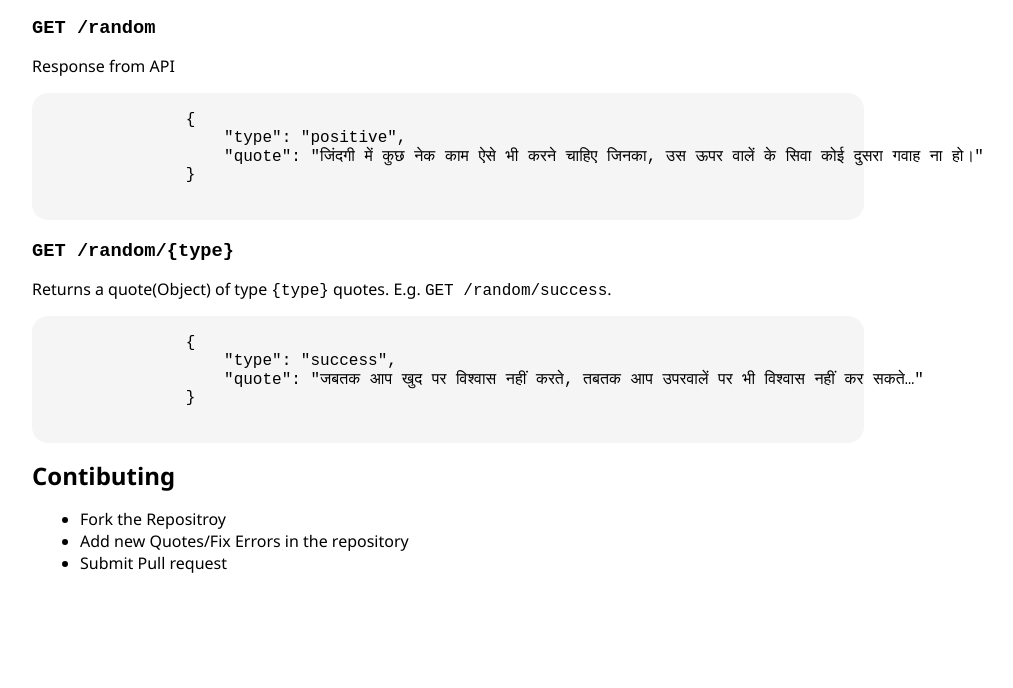
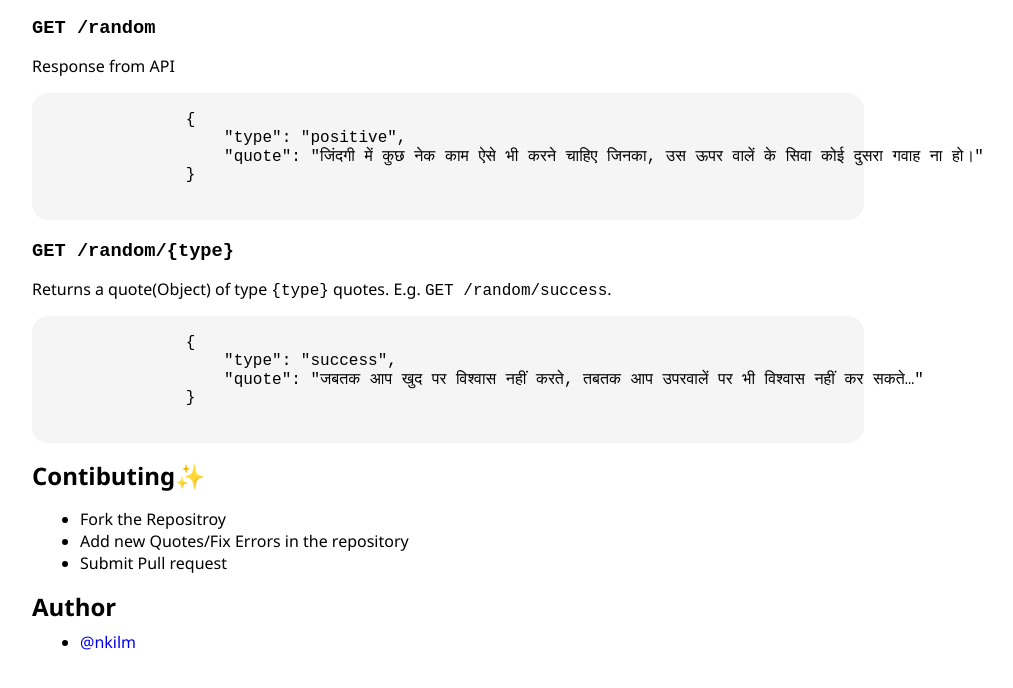
Before and after one commit to nkilm/hindi-quotes, a website: page src/index.html in a window 1280 px wide. Shown: the part 492-1180 px from the top of the page, without its empty margins (192-1205 px from the left). Before the commit the page ends 1082 px from the top, so only its background shows below. Drawn offline with Linux system fonts and the light colour scheme.

Commit message:
update site

```diff
--- a/src/index.html
+++ b/src/index.html
@@ -64,11 +64,18 @@
 
     <footer class="container">
         <div class="contributing">
-            <h2>Contibuting</h2>
+            <h2>Contibuting✨</h2>
             <ul>
                 <li>Fork the Repositroy</li>
                 <li>Add new Quotes/Fix Errors in the repository</li>
                 <li>Submit Pull request</li>
+            </ul>
+        </div>
+
+        <div class="author">
+            <h2>Author</h2>
+            <ul>
+                <li><a href="https://github.com/nkilm" target="_">@nkilm</a></li>
             </ul>
         </div>
 
--- a/src/public/css/style.css
+++ b/src/public/css/style.css
@@ -55,3 +55,7 @@
 .contributing ul{
     margin: 1rem 0 1rem 3rem;
 }
+
+.author ul{
+    margin: 0.5rem 0 3rem 3rem;
+}
```
